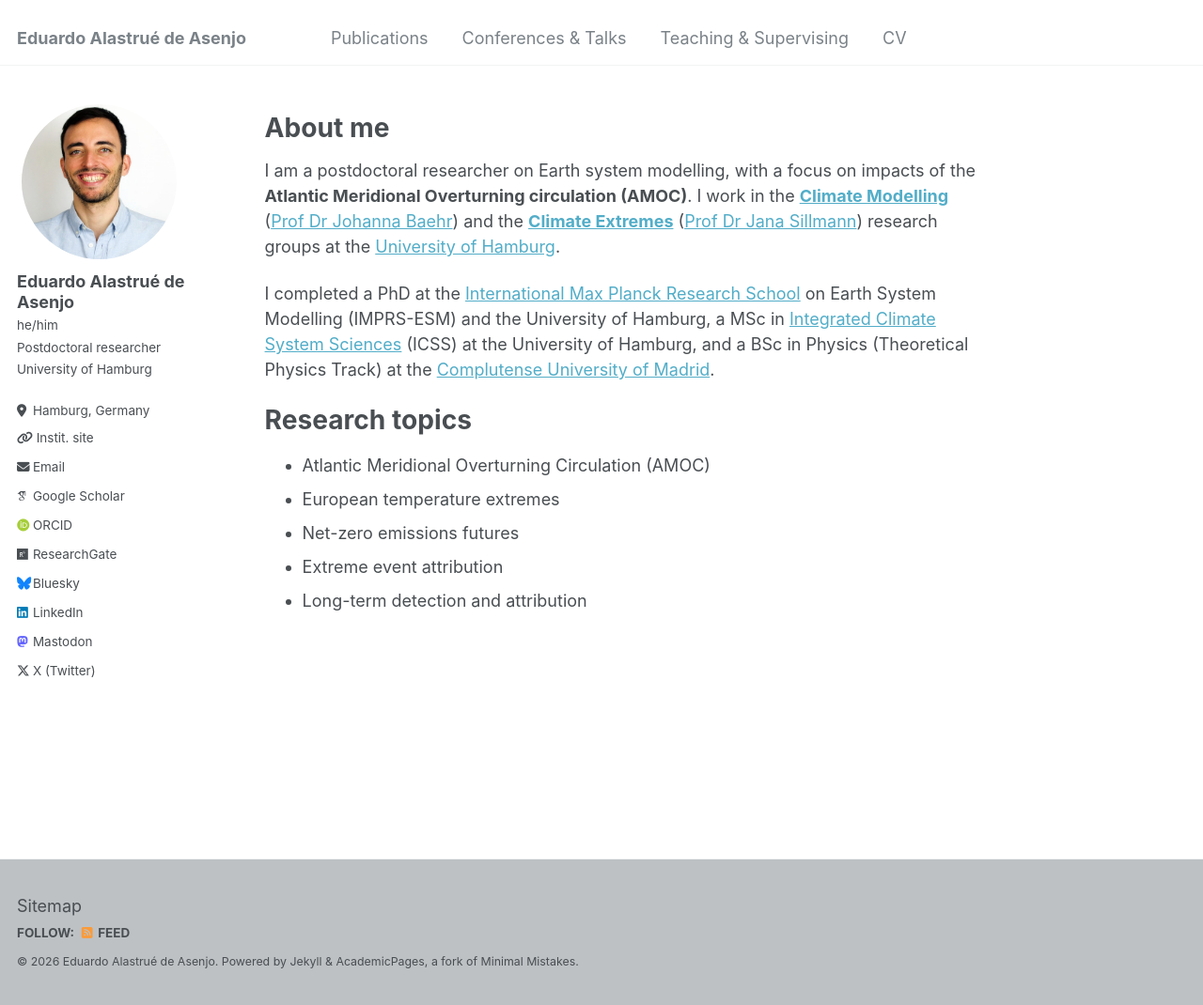
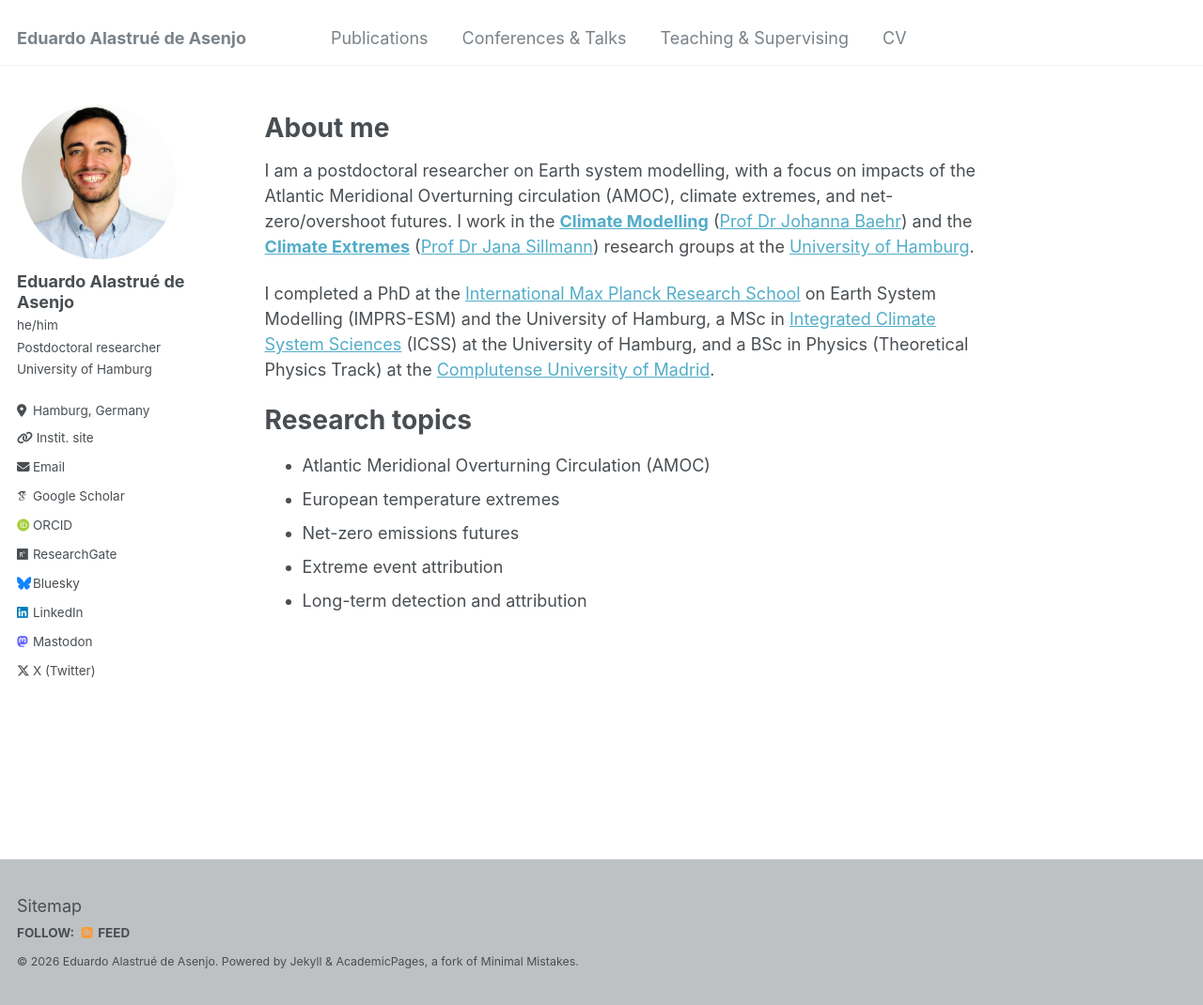
Before and after one commit to edualas/edualas.github.io, a Jekyll site: the page built from _pages/about.md, in a window 1280 px wide and 1070 px high. Shown: the whole window at 94% size. Built offline with Jekyll 4.4.1, drawn with Linux system fonts in a browser that asks for light colours; some web fonts are replaced.

Commit message:
Update about me section

```diff
--- a/_pages/about.md
+++ b/_pages/about.md
@@ -8,7 +8,7 @@ redirect_from:
 ---
 
 # About me
-I am a postdoctoral researcher on Earth system modelling, with a focus on impacts of the **Atlantic Meridional Overturning circulation (AMOC)**. I work in the **[Climate Modelling](https://www.ifm.uni-hamburg.de/en/workareas/climatemodelling.html){:target="_blank"}** ([Prof Dr Johanna Baehr](https://www.ifm.uni-hamburg.de/en/institute/staff/baehr.html){:target="_blank"}) and the **[Climate Extremes](https://www.fnk.uni-hamburg.de/2-research/research-group-climate-extremes.html){:target="_blank"}** ([Prof Dr Jana Sillmann](https://www.fnk.uni-hamburg.de/2-research/research-group-climate-extremes/team/sillmann-jana.html){:target="_blank"}) research groups at the [University of Hamburg](https://www.uni-hamburg.de/en.html){:target="_blank"}.
+I am a postdoctoral researcher on Earth system modelling, with a focus on impacts of the Atlantic Meridional Overturning circulation (AMOC), climate extremes, and net-zero/overshoot futures. I work in the **[Climate Modelling](https://www.ifm.uni-hamburg.de/en/workareas/climatemodelling.html){:target="_blank"}** ([Prof Dr Johanna Baehr](https://www.ifm.uni-hamburg.de/en/institute/staff/baehr.html){:target="_blank"}) and the **[Climate Extremes](https://www.fnk.uni-hamburg.de/2-research/research-group-climate-extremes.html){:target="_blank"}** ([Prof Dr Jana Sillmann](https://www.fnk.uni-hamburg.de/2-research/research-group-climate-extremes/team/sillmann-jana.html){:target="_blank"}) research groups at the [University of Hamburg](https://www.uni-hamburg.de/en.html){:target="_blank"}.
 
 I completed a PhD at the [International Max Planck Research School](https://mpimet.mpg.de/en/career/imprs-esm){:target="_blank"} on Earth System Modelling (IMPRS-ESM) and the University of Hamburg, a MSc in [Integrated Climate System Sciences](https://www.geo.uni-hamburg.de/en/studium/master/msc-icss.html){:target="_blank"} (ICSS) at the University of Hamburg, and a BSc in Physics (Theoretical Physics Track) at the [Complutense University of Madrid](https://www.ucm.es/english){:target="_blank"}.
 
```
